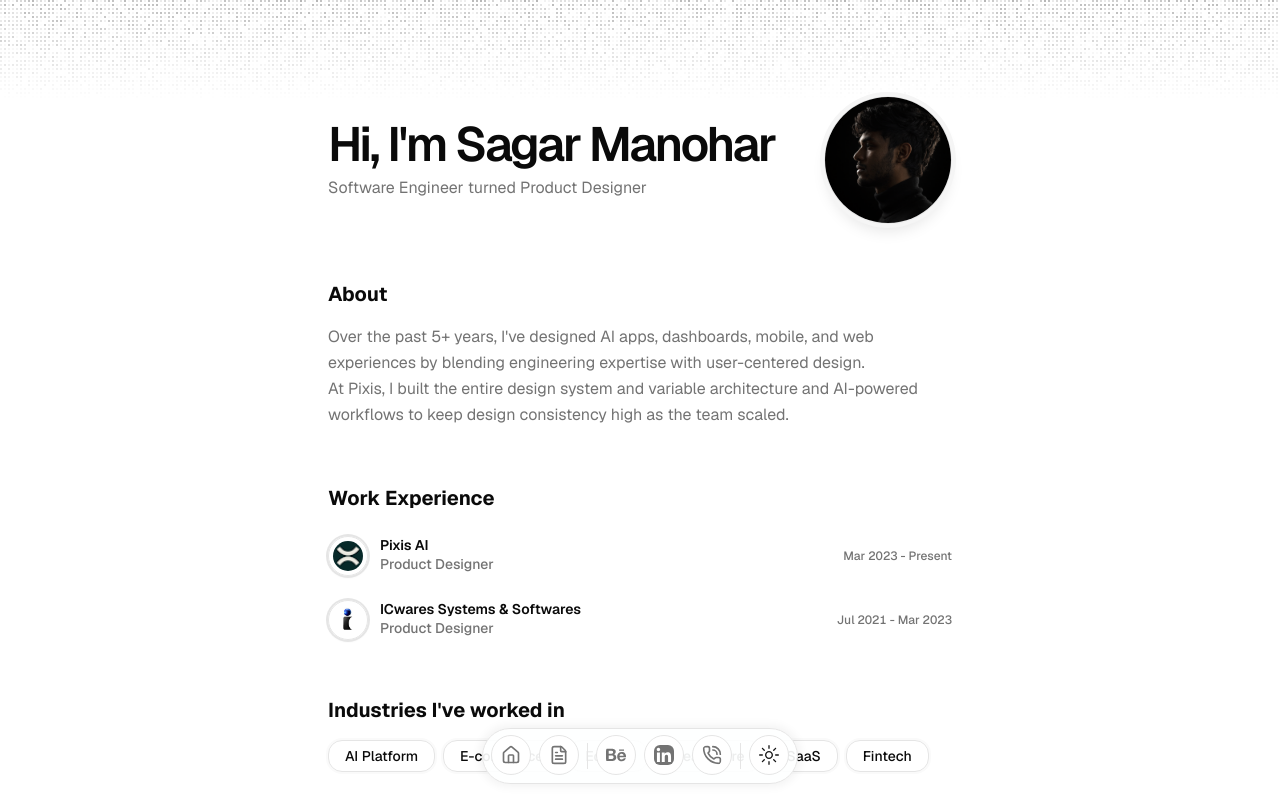
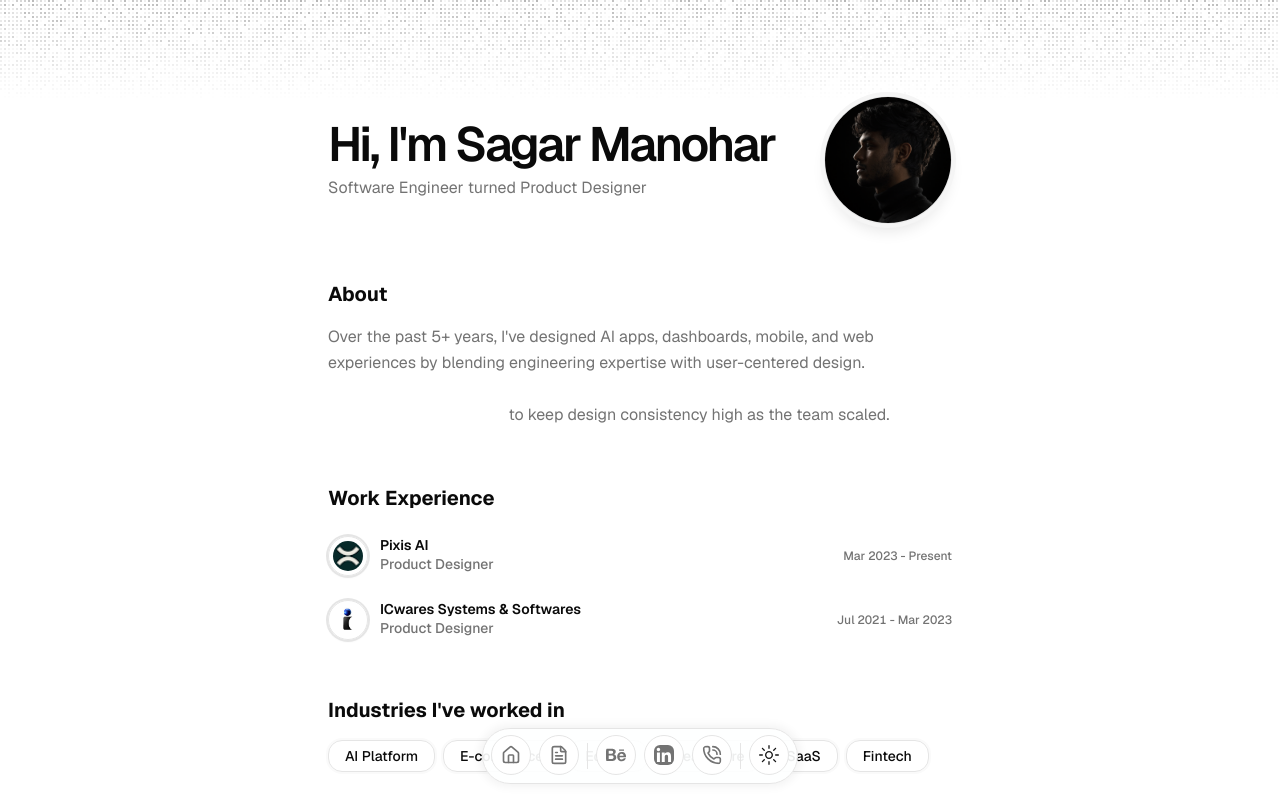
Before and after one commit to bugsagar/Portfolio, a Next.js app: page / in a window 1280 px wide. Shown: the top 800 px of the page. Built offline with nearby package versions, Linux system fonts and the light colour scheme.

Commit message:
Bold white highlight and line break for AI-powered in about section

```diff
--- a/src/data/resume.tsx
+++ b/src/data/resume.tsx
@@ -21,7 +21,7 @@ export const DATA = {
   description:
     "Software Engineer turned Product Designer",
   summary:
-    "Over the past 5+ years, I've designed AI apps, dashboards, mobile, and web experiences by blending engineering expertise with user-centered design.<br/>At Pixis, I built the entire design system and variable architecture and AI-powered workflows to keep design consistency high as the team scaled.",
+    "Over the past 5+ years, I've designed AI apps, dashboards, mobile, and web experiences by blending engineering expertise with user-centered design.<br/><strong style=\"color:white;font-weight:700;\">At Pixis, I built the entire design system and variable architecture and<br/>AI-powered workflows</strong> to keep design consistency high as the team scaled.",
   avatarUrl: "/me.png",
   skills: [
     { name: "AI Platform" },
```
